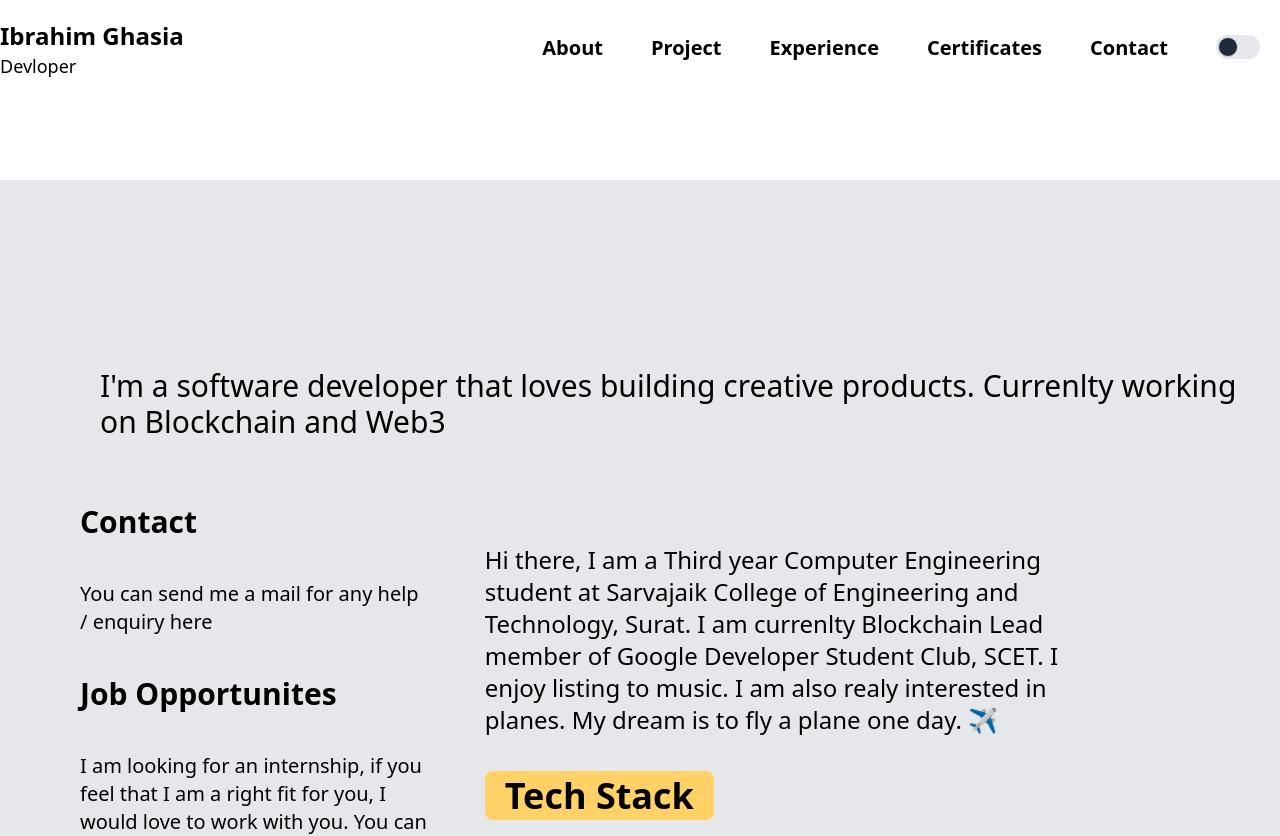
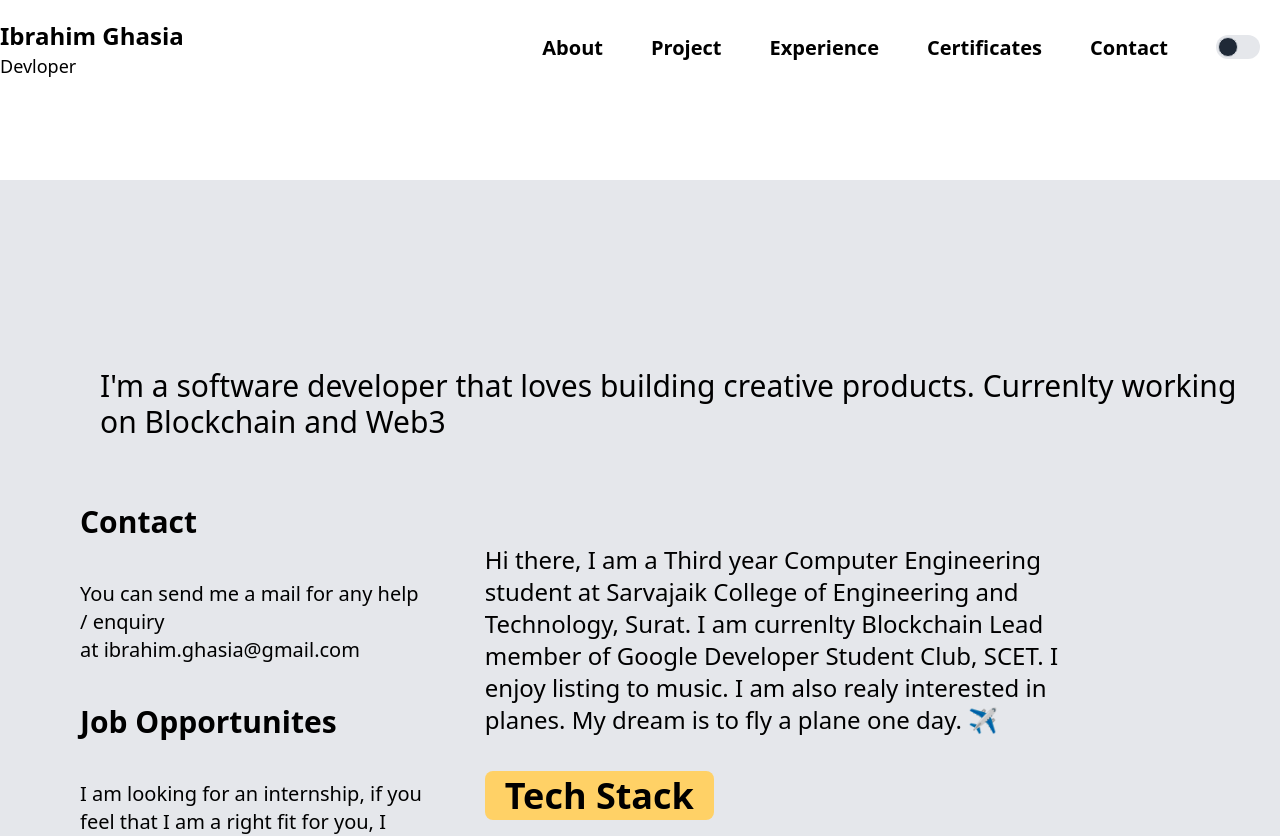
Before and after one commit to IbrahimGhasia/Ibrahim-Ghasia-Portfolio, a Next.js app: page /about in a window 1280 px wide. Shown: the top 836 px of the page. Built offline with nearby package versions, Linux system fonts and the light colour scheme.

Commit message:
Minor fixes

```diff
--- a/pages/about.js
+++ b/pages/about.js
@@ -29,9 +29,9 @@ export default function Home() {
                             Contact
                         </h3>
                         <p className="text-md md:text-xl dark:text-white mt-5 md:mt-10">
-                            You can send me a mail for any help / enquiry
-                            <span className="transitaion-all duration-500 hover:text-3xl hover:text-skyblue_ cursor-pointer">
-                                <a> here</a>
+                            You can send me a mail for any help / enquiry at
+                            <span className="transitaion-all duration-500 hover:text-skyblue_ cursor-pointer">
+                                &nbsp;ibrahim.ghasia@gmail.com
                             </span>
                         </p>
 
@@ -42,8 +42,10 @@ export default function Home() {
                         <p className="text-md md:text-xl dark:text-white mt-5 md:mt-10">
                             I am looking for an internship, if you feel that I am a right fit for
                             you, I would love to work with you. You can find my CV
-                            <span className="transitaion-all duration-500 hover:text-3xl hover:text-skyblue_ cursor-pointer">
-                                <a> here</a>
+                            <span className="transitaion-all duration-500 hover:text-skyblue_ cursor-pointer">
+                                <a href="https://drive.google.com/file/d/1XRde8yxo8qDWb77s0mxM8RSNpz0knEKk/view?usp=sharing">
+                                    &nbsp;here
+                                </a>
                             </span>
                         </p>
 
--- a/pages/contact.js
+++ b/pages/contact.js
@@ -9,7 +9,6 @@ export default function Home() {
 
     const notify = () => {
         setSuccess("true")
-
         if (success === "true") {
             toast("Mail Sent Successfully", {
                 duration: 4000,
--- a/pages/experience.js
+++ b/pages/experience.js
@@ -32,7 +32,7 @@ export default function Home() {
                     </div>
 
                     <div className="text-left mr-5 md:mx-96 px-5 md:px-10 py-5 border-0 rounded-2xl duration-500 hover:shadow-2xl hover:translate-y-3 mt-10 mb-10">
-                        <span className="text-xl text-gray-500">2022 - Present</span>
+                        <span className="text-xl text-gray-500">2022 - 2020</span>
                         <h1 className="text-3xl md:text-5xl text-darkblue_ dark:text-green_ font-semibold">
                             Outgoing Global Volueenter
                         </h1>
--- a/pages/index.js
+++ b/pages/index.js
@@ -3,7 +3,7 @@ import { Typewriter } from "react-simple-typewriter"
 import Footer from "../components/Footer"
 export default function Home() {
     return (
-        <div className="">
+        <div className="bg-white dark:bg-gray-900">
             <div className="grid md:grid-cols-3">
                 <div className="mx-5 md:ml-20 mt-10 md:mt-40 md:col-span-2">
                     <h1 className="text-4xl md:text-7xl font-semibold group text-skyblue_ dark:text-yellow_ hover:text-darkblue_ dark:hover:text-green_ transition-all duration-300 cursor-pointer">
@@ -32,7 +32,7 @@ export default function Home() {
                     </div>
                 </div>
 
-                <div className="mt-10 md:mt-5 mx-auto">
+                <div className="mt-10 md:mt-20 mx-auto md:mb-20">
                     <img
                         src="/Me.jpg"
                         className="mb-20 h-96 w-80 rounded-2xl border-2 border-gray-400 dark:border-gray-700 p-3"
```
